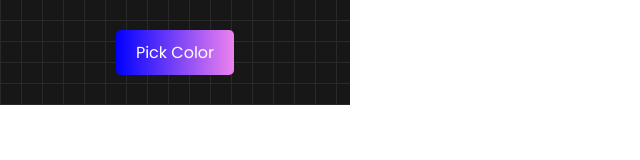
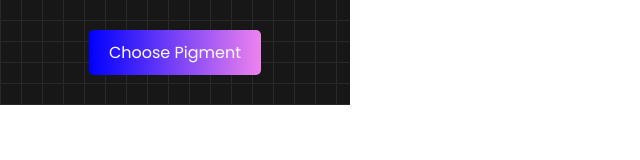
Before and after one commit to keval-gohil/Kolor-Kode, a browser extension: page index.html in a window 1280 px wide. Shown: the whole page, without its empty margins (0-640 px from the left). Drawn offline with Linux system fonts and the light colour scheme.

Commit message:
Update index.html

```diff
--- a/index.html
+++ b/index.html
@@ -7,7 +7,7 @@
   <body>
     <div class="popup">
       <div class="picker">
-        <button id="color-picker">Pick Color</button>
+        <button id="color-picker">Choose Pigment</button>
       </div>
       <div class="picked-colors hide">
         <header>
```
